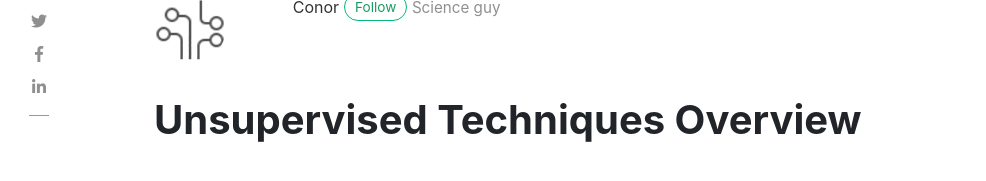
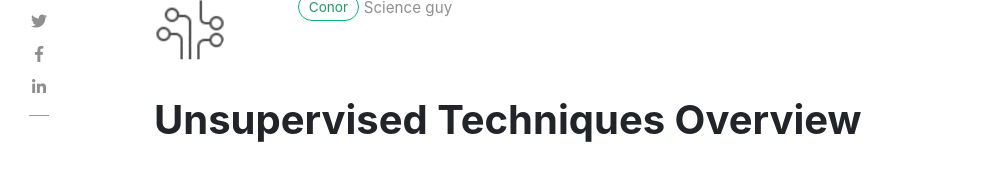
Before and after one commit to Gilgahex/gilgahex.github.io, a Jekyll site: the page built from _posts/2019/2019-05-06-Unsupervised-Techniques-Overview.md, in a window 1280 px wide and 900 px high, scrolled down 394 px, cut to the strip 261-900 px from the top of the window. Shown: the top 181 px of the strip, without its empty margins (131-1117 px from the left). Built offline with Jekyll 4.4.1, drawn with Linux system fonts in a browser that asks for light colours; nearby versions of some CDN libraries; comment, search, counter and statistics services are not loaded.

Commit message:
Added Stuff

```diff
--- a/_layouts/post.html
+++ b/_layouts/post.html
@@ -32,7 +32,7 @@ post_class: post-template
                         {% endif %}
                     </div>
                     <div class="col-xs-12 col-md-9 col-lg-10 text-center text-md-left">
-                        <a target="_blank" class="link-dark" href="{{ author.web }}">{{ author.display_name }}</a><a target="_blank" href="{{ author.twitter }}" class="btn follow">Follow</a>
+                        <a target="_blank" class="btn follow" Follow class="link-dark" href="{{ author.web }}">{{ author.display_name }}</a><a target="_blank" href="{{ author.twitter }}"></a>
                         <span class="author-description">{{ author.description }}</span>
                     </div>
                 </div>
```
